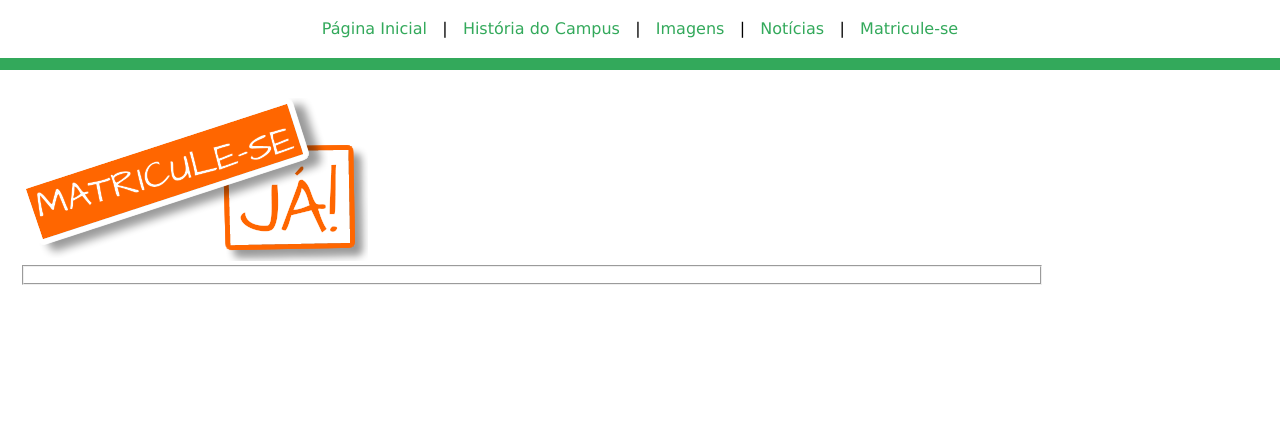
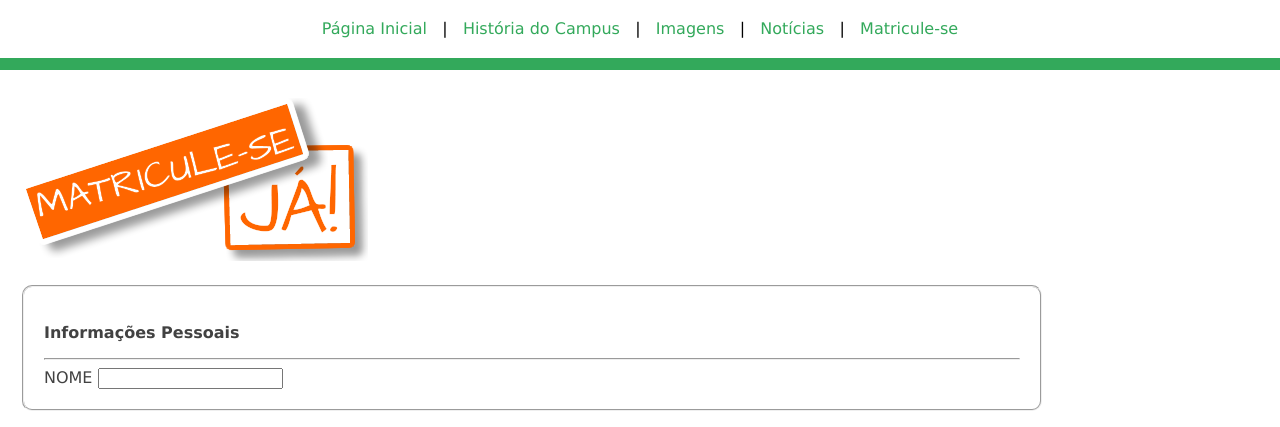
Before and after one commit to Beezte/aula-4, a plain HTML site: page matricula.html in a window 1280 px wide. Shown: the part 49-476 px from the top of the page. Drawn offline with Linux system fonts and the light colour scheme.

Commit message:
matricula upload

```diff
--- a/css/style.css
+++ b/css/style.css
@@ -128,5 +128,15 @@ p{
     width: 1024px;
     font-family: Verdana, Geneva, Tahoma, sans-serif;
     color: #424242;
-
 }
+.fieldset-infopessoal{
+    padding: 20px;
+    border-radius: 10px;
+    margin-top: 2%;
+}
+.estiloInputs {
+    margin-top: 1%;
+    height: 30px;
+    font-size: medium;
+    color: #424242;
+}
--- a/matricula.html
+++ b/matricula.html
@@ -20,8 +20,11 @@
     <div class="img-matriculese">
         <img src="arquivos/matricula.png" alt="" srcset="">
         <form action="" method="post">
-            <fieldset>
-
+            <fieldset class="fieldset-infopessoal">
+                <p class="texto-infopessoal">Informações Pessoais</p>
+                <hr id="hr-infopessoal">
+                <label for="nome">NOME</label>
+                <input type="text" id="nome"/>
             </fieldset>
         </form>
 
```
